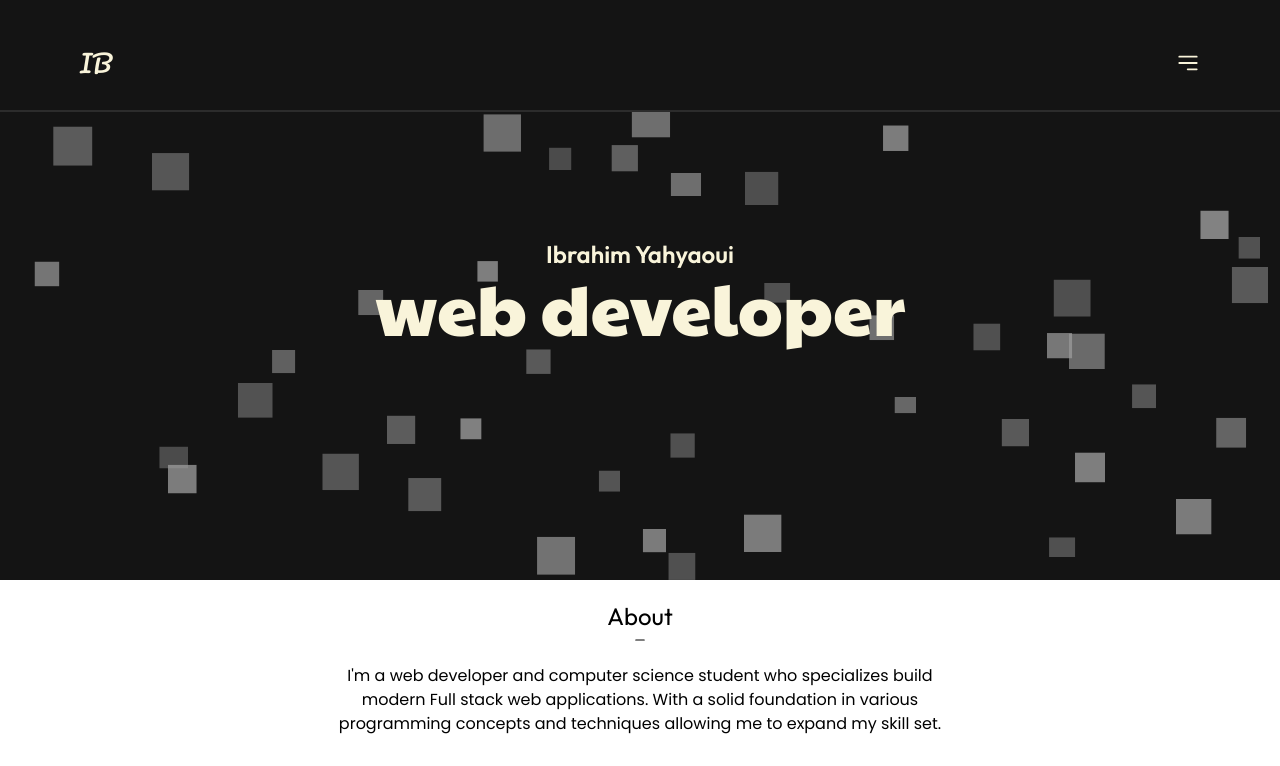
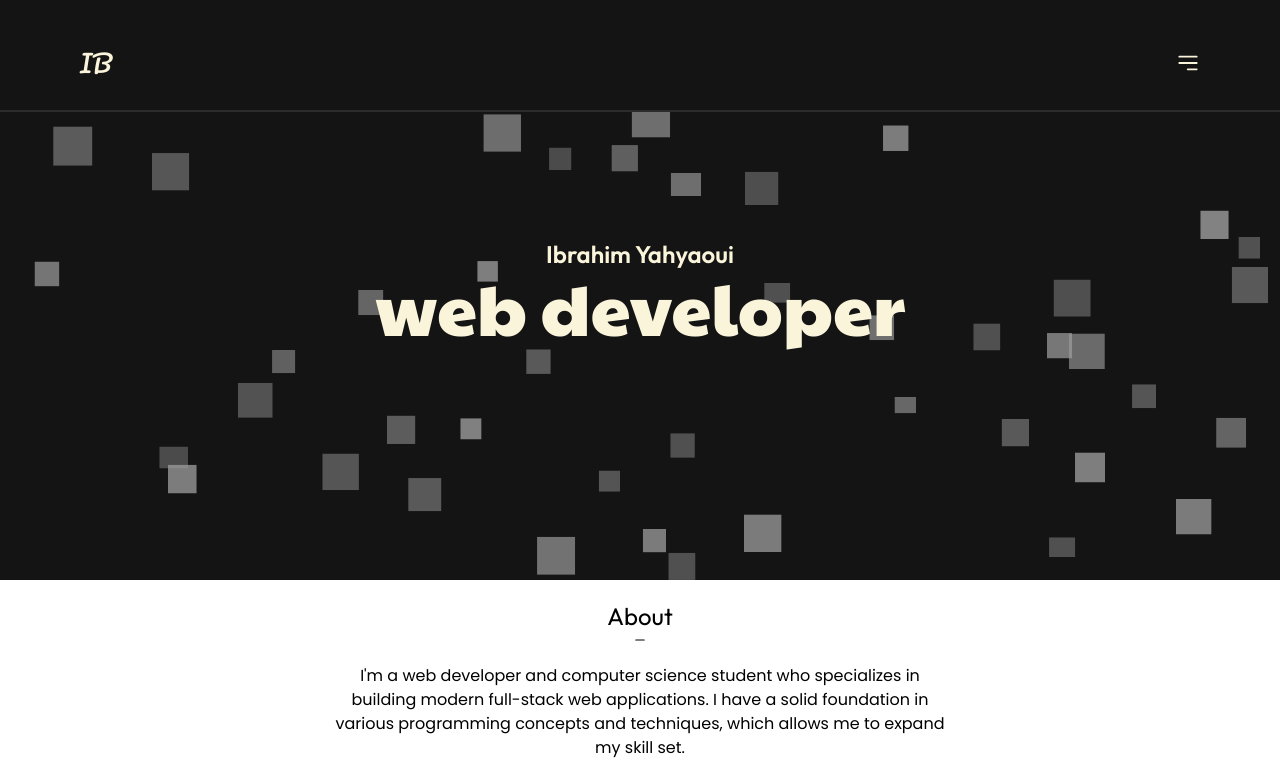
Before and after one commit to IbrahimYahyaoui/portfolio, a React (Vite) app: page / in a window 1280 px wide. Shown: the top 766 px of the page. Built offline with nearby package versions, Linux system fonts and the light colour scheme.

Commit message:
Update About.jsx

```diff
--- a/src/components/About.jsx
+++ b/src/components/About.jsx
@@ -8,10 +8,10 @@ const About = () => {
       <SectionTitle name="About" />
       <div className="flex flex-col items-center p-4">
         <p className=" fontPoppins mb-8 text-center lg:w-1/2">
-          I'm a web developer and computer science student who specializes build
-          modern Full stack web applications. With a solid foundation in various
-          programming concepts and techniques allowing me to expand my skill
-          set.
+          I'm a web developer and computer science student who specializes in
+          building modern full-stack web applications. I have a solid foundation
+          in various programming concepts and techniques, which allows me to
+          expand my skill set.
         </p>
         <div className="">
           <img src={myPic} alt="me" className=" w-28" />
```
